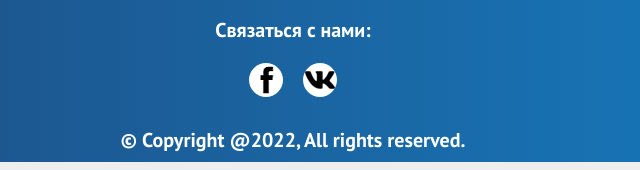
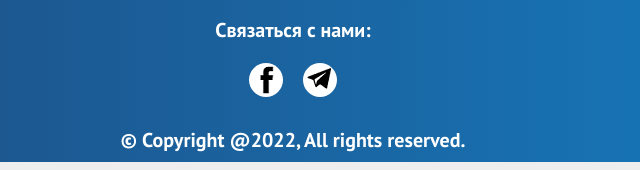
Before and after one commit to Andrushcin/mendelev_map, a plain HTML site: page index.html in a window 1280 px wide. Shown: the part 1014-1184 px from the top of the page, 355-995 px from the left. Drawn offline with Linux system fonts and the light colour scheme.

Commit message:
Add files via upload

```diff
--- a/css/style.css
+++ b/css/style.css
@@ -546,7 +546,7 @@ footer {
     background-image: url(../img/facebook.png);
 }
 .icon_vk {
-    background-image: url(../img/vk.png);
+    background-image: url(../img/telegram.png);
 }
 
 .copyright {
```
